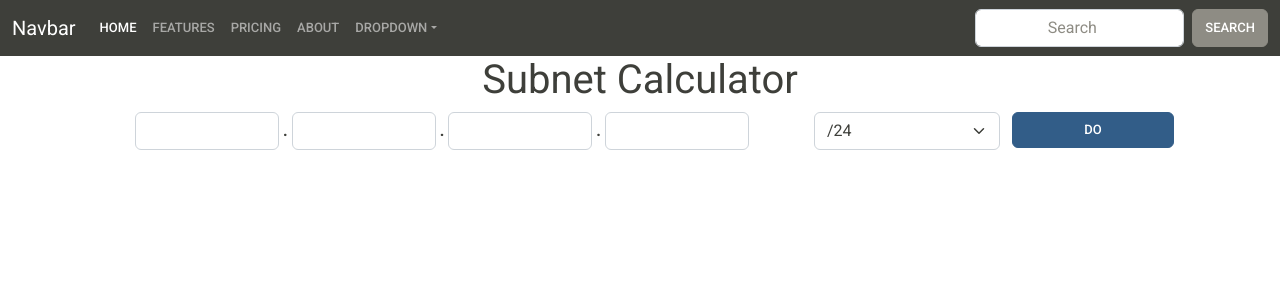
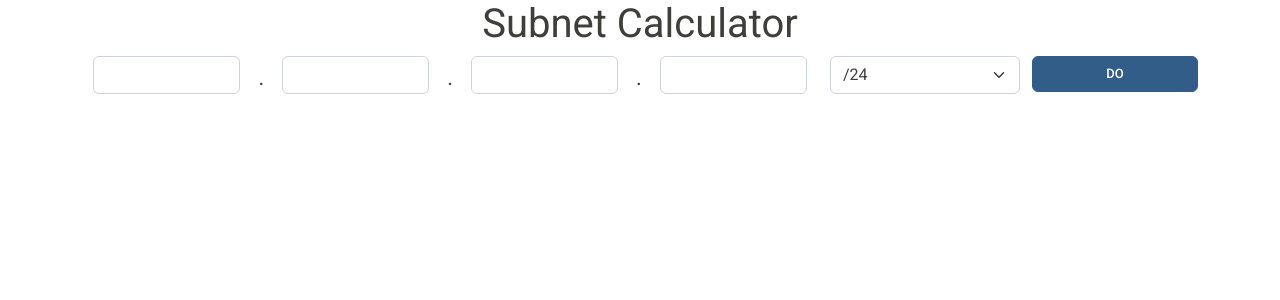
Before and after one commit to NicoGiuliani/react-subnet-calculator, a React (Create React App) app in the folder subnet-calculator/: page / in a window 1280 px wide. Shown: the top 300 px of the page. Built offline with nearby package versions, Linux system fonts and the light colour scheme.

Commit message:
Working on layout

```diff
--- a/subnet-calculator/src/App.css
+++ b/subnet-calculator/src/App.css
@@ -40,3 +40,8 @@
 input {
   text-align: center;
 }
+
+/* strong {
+  line-height: 3em;
+  align-items: end;
+} */
--- a/subnet-calculator/src/App.js
+++ b/subnet-calculator/src/App.js
@@ -5,108 +5,31 @@ import { useState } from "react";
 
 const App = () => {
   const [ipAddress, setIpAddress] = useState([0, 0, 0, 0]);
+  const [slashValue, setSlashValue] = useState(24);
 
   const handleClick = (e) => {
     e.preventDefault();
     console.log("whatever");
   };
 
-  const handleChange = (e, quartetIndex) => {
-    let changedIpAddress = [...ipAddress];
-    changedIpAddress[quartetIndex] = parseInt(e.currentTarget.value);
-    setIpAddress(changedIpAddress);
-    // console.log(changedIpAddress);
+  const updateIpAddress = (e, quartetIndex) => {
+    let newIpAddress = [...ipAddress];
+    newIpAddress[quartetIndex] = parseInt(e.currentTarget.value);
+    setIpAddress(newIpAddress);
+    console.log(newIpAddress);
+  };
+
+  const updateSlashValue = (e) => {
+    const newSlashValue = parseInt(e.currentTarget.value.replace("/", ""));
+    setSlashValue(newSlashValue);
+    console.log(newSlashValue);
   };
 
   return (
-    <div className="App">
-      <nav className="navbar navbar-expand-lg navbar-dark bg-dark">
-        <div className="container-fluid">
-          <a className="navbar-brand" href="#">
-            Navbar
-          </a>
-          <button
-            className="navbar-toggler"
-            type="button"
-            data-bs-toggle="collapse"
-            data-bs-target="#navbarColor02"
-            aria-controls="navbarColor02"
-            aria-expanded="false"
-            aria-label="Toggle navigation"
-          >
-            <span className="navbar-toggler-icon"></span>
-          </button>
-          <div className="collapse navbar-collapse" id="navbarColor02">
-            <ul className="navbar-nav me-auto">
-              <li className="nav-item">
-                <a className="nav-link active" href="#">
-                  Home
-                  <span className="visually-hidden">(current)</span>
-                </a>
-              </li>
-              <li className="nav-item">
-                <a className="nav-link" href="#">
-                  Features
-                </a>
-              </li>
-              <li className="nav-item">
-                <a className="nav-link" href="#">
-                  Pricing
-                </a>
-              </li>
-              <li className="nav-item">
-                <a className="nav-link" href="#">
-                  About
-                </a>
-              </li>
-              <li className="nav-item dropdown">
-                <a
-                  className="nav-link dropdown-toggle"
-                  data-bs-toggle="dropdown"
-                  href="#"
-                  role="button"
-                  aria-haspopup="true"
-                  aria-expanded="false"
-                >
-                  Dropdown
-                </a>
-                <div className="dropdown-menu">
-                  <a className="dropdown-item" href="#">
-                    Action
-                  </a>
-                  <a className="dropdown-item" href="#">
-                    Another action
-                  </a>
-                  <a className="dropdown-item" href="#">
-                    Something else here
-                  </a>
-                  <div className="dropdown-divider"></div>
-                  <a className="dropdown-item" href="#">
-                    Separated link
-                  </a>
-                </div>
-              </li>
-            </ul>
-            <form className="d-flex">
-              <input
-                className="form-control me-sm-2"
-                type="search"
-                placeholder="Search"
-              />
-              <button className="btn btn-secondary my-2 my-sm-0" type="submit">
-                Search
-              </button>
-            </form>
-          </div>
-        </div>
-      </nav>
-
-      <div className="container" style={{ minWidth: "550px" }}>
+    <div className="container text-center" style={{ minWidth: "450px" }}>
       <h1>Subnet Calculator</h1>
-        <div className="col-12 mx-auto">
       <div className="row">
-            <div className="d-flex row">
-              <div className="col-8">
+        <div className="col-8 d-flex justify-content-around">
           <div
             className="form-group mx-1"
             style={{ display: "inline-block", width: "20%" }}
@@ -114,10 +37,12 @@ const App = () => {
             <input
               type="text"
               className="form-control"
-                    onChange={(e) => handleChange(e, 0)}
+              onChange={(e) => updateIpAddress(e, 0)}
             />
           </div>
-                <strong>.</strong>
+          <strong style={{ lineHeight: "3em" }} className="flex-end">
+            .
+          </strong>
           <div
             className="form-group mx-1"
             style={{ display: "inline-block", width: "20%" }}
@@ -125,10 +50,12 @@ const App = () => {
             <input
               type="text"
               className="form-control"
-                    onChange={(e) => handleChange(e, 1)}
+              onChange={(e) => updateIpAddress(e, 1)}
             />
           </div>
-                <strong>.</strong>
+          <strong style={{ lineHeight: "3em" }} className="flex-end">
+            .
+          </strong>
           <div
             className="form-group mx-1"
             style={{ display: "inline-block", width: "20%" }}
@@ -136,10 +63,12 @@ const App = () => {
             <input
               type="text"
               className="form-control"
-                    onChange={(e) => handleChange(e, 2)}
+              onChange={(e) => updateIpAddress(e, 2)}
             />
           </div>
-                <strong>.</strong>
+          <strong style={{ lineHeight: "3em" }} className="flex-end">
+            .
+          </strong>
           <div
             className="form-group mx-1"
             style={{ display: "inline-block", width: "20%" }}
@@ -147,17 +76,52 @@ const App = () => {
             <input
               type="text"
               className="form-control"
-                    onChange={(e) => handleChange(e, 3)}
+              onChange={(e) => updateIpAddress(e, 3)}
             />
           </div>
         </div>
         <div className="col-2 px-0">
           <div className="form-group">
-                  <select className="form-select w-100" id="exampleSelect1">
+            <select
+              className="form-select w-100"
+              id="exampleSelect1"
+              onChange={(e) => updateSlashValue(e)}
+            >
               <option>/24</option>
               <option>/25</option>
               <option>/26</option>
               <option>/27</option>
+              <option>/28</option>
+              <option>/28</option>
+              <option>/24</option>
+              <option>/25</option>
+              <option>/26</option>
+              <option>/27</option>
+              <option>/28</option>
+              <option>/28</option>
+              <option>/24</option>
+              <option>/25</option>
+              <option>/26</option>
+              <option>/27</option>
+              <option>/28</option>
+              <option>/28</option>
+              <option>/24</option>
+              <option>/25</option>
+              <option>/26</option>
+              <option>/27</option>
+              <option>/28</option>
+              <option>/28</option>
+              <option>/24</option>
+              <option>/25</option>
+              <option>/26</option>
+              <option>/27</option>
+              <option>/28</option>
+              <option>/28</option>
+              <option>/24</option>
+              <option>/25</option>
+              <option>/26</option>
+              <option>/27</option>
+              <option>/28</option>
               <option>/28</option>
             </select>
           </div>
@@ -172,9 +136,6 @@ const App = () => {
         </div>
       </div>
     </div>
-        </div>
-      </div>
-    </div>
   );
 };
 
```
Lines whose indentation alone changed are shown as unchanged.
